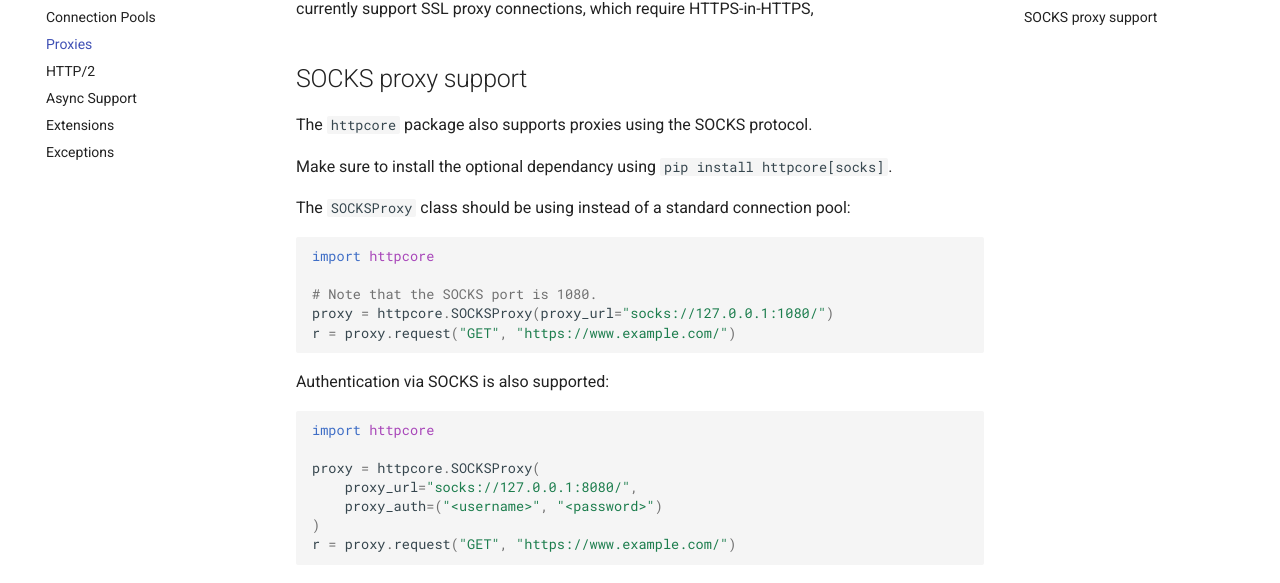
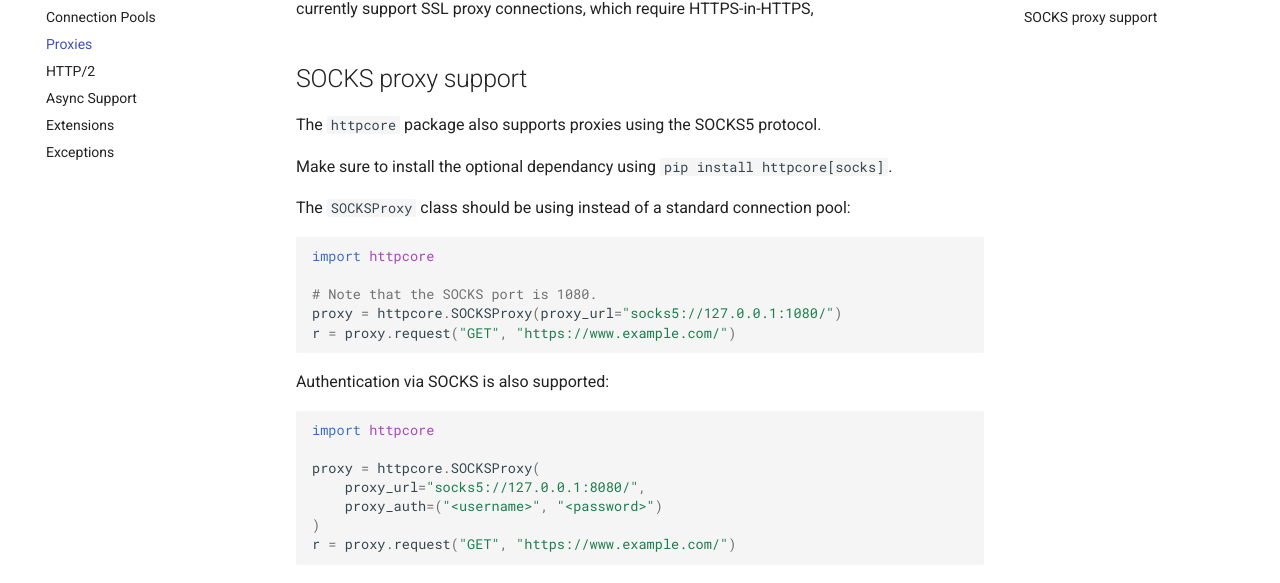
Before and after one commit to encode/httpcore, an MkDocs documentation site: the page built from docs/proxies.md, in a window 1280 px wide and 900 px high, scrolled down 1216 px. Shown: the part 145-728 px from the top of the window. Built offline with MkDocs 1.6.1 and Material for MkDocs 9.7.7, drawn with Linux system fonts in a browser that asks for light colours; comment, search, counter and statistics services are not loaded.

Commit message:
Use 'socks5://' for the protocol in SOCKS proxy docs. Not 'socks://' (#485)

````diff
--- a/docs/proxies.md
+++ b/docs/proxies.md
@@ -58,7 +58,7 @@ and does not currently support SSL proxy connections, which require HTTPS-in-HTT
 
 ## SOCKS proxy support
 
-The `httpcore` package also supports proxies using the SOCKS protocol.
+The `httpcore` package also supports proxies using the SOCKS5 protocol.
 
 Make sure to install the optional dependancy using `pip install httpcore[socks]`.
 
@@ -68,7 +68,7 @@ The `SOCKSProxy` class should be using instead of a standard connection pool:
 import httpcore
 
 # Note that the SOCKS port is 1080.
-proxy = httpcore.SOCKSProxy(proxy_url="socks://127.0.0.1:1080/")
+proxy = httpcore.SOCKSProxy(proxy_url="socks5://127.0.0.1:1080/")
 r = proxy.request("GET", "https://www.example.com/")
 ```
 
@@ -78,7 +78,7 @@ Authentication via SOCKS is also supported:
 import httpcore
 
 proxy = httpcore.SOCKSProxy(
-    proxy_url="socks://127.0.0.1:8080/",
+    proxy_url="socks5://127.0.0.1:8080/",
     proxy_auth=("<username>", "<password>")
 )
 r = proxy.request("GET", "https://www.example.com/")
````
